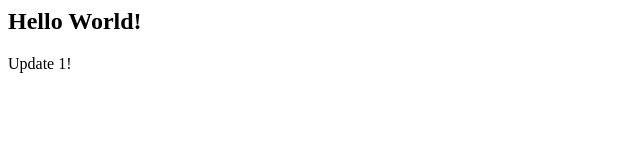
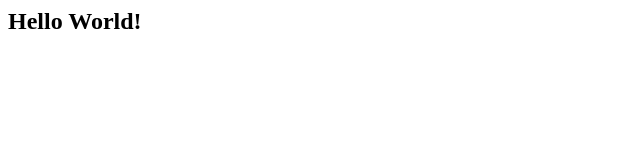
Before and after one commit to bilalbentoumi/testrepo, a plain HTML site: page index.html in a window 1280 px wide. Shown: the full height of the page, 0-640 px from the left. Drawn offline with Linux system fonts and the light colour scheme.

Commit message:
Delete Update

```diff
--- a/index.html
+++ b/index.html
@@ -1,2 +1 @@
 <h2>Hello World!</h2>
-<p>Update 1!</p>
```
